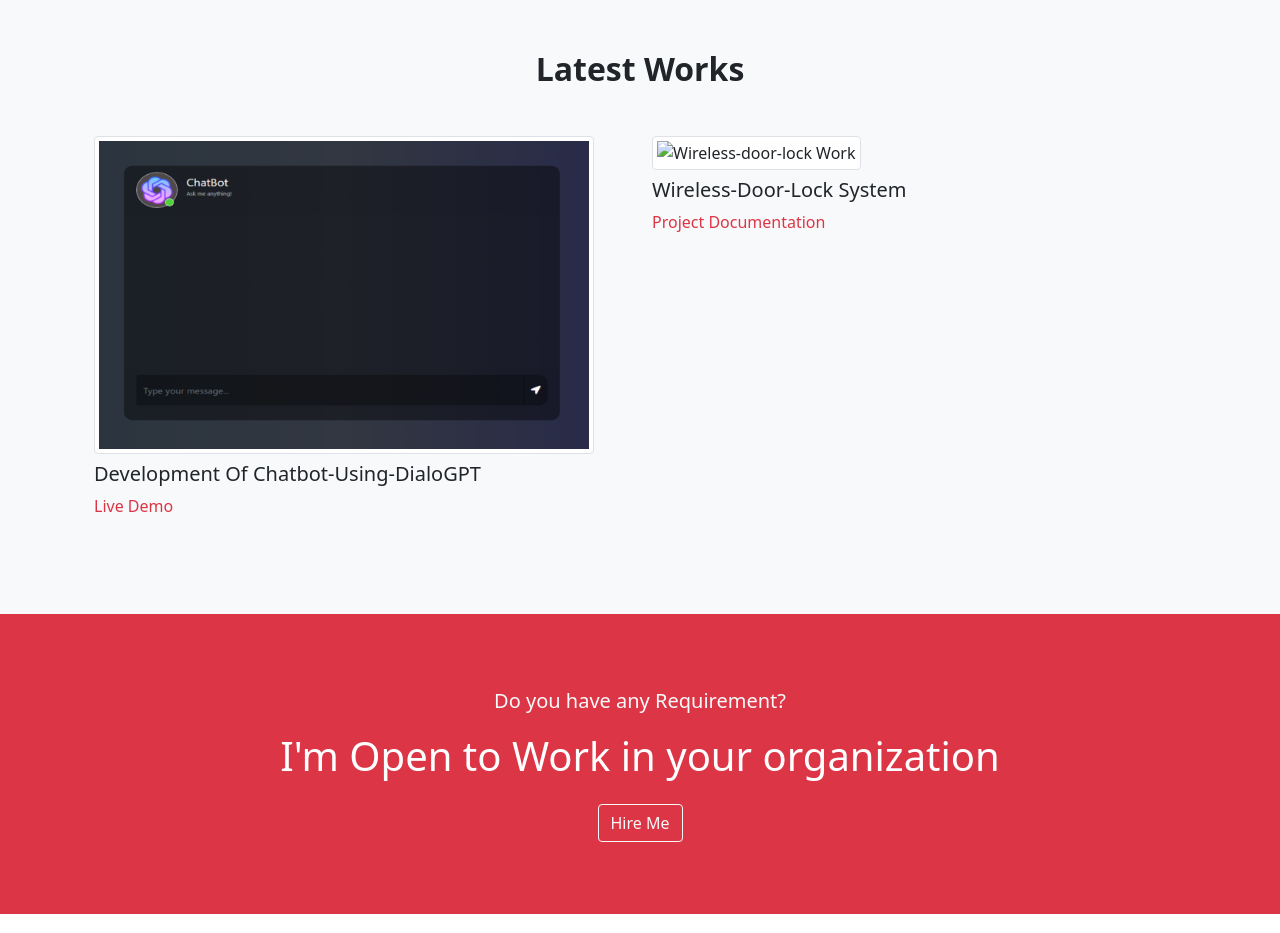
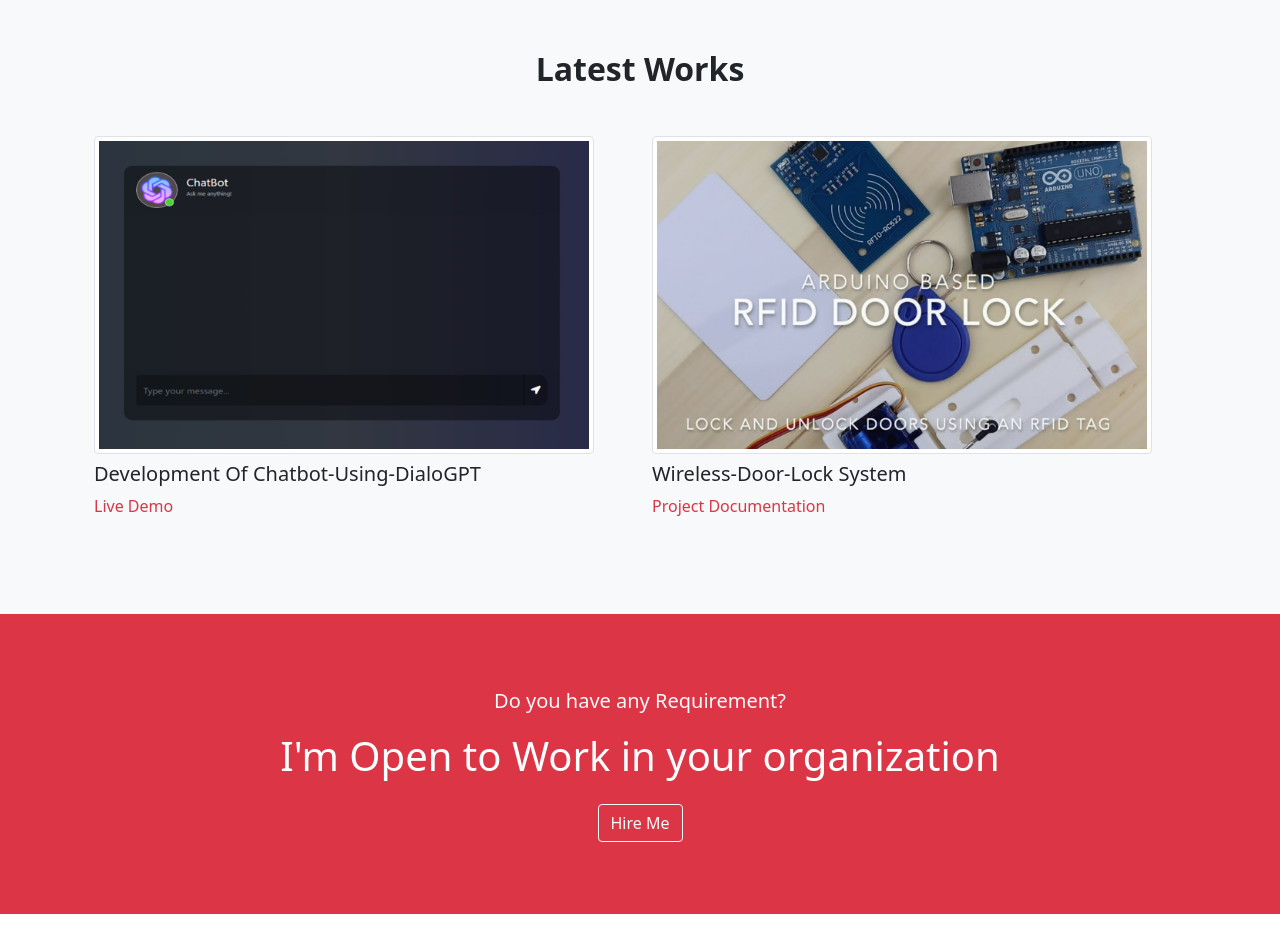
Before and after one commit to NikamHarshal5056/Personal-Website, a plain HTML site: page index.html in a window 1280 px wide. Shown: the part 2020-2953 px from the top of the page. Drawn offline with Linux system fonts and the light colour scheme; files whose address does not match are found by name.

Commit message:
Update index.html

```diff
--- a/index.html
+++ b/index.html
@@ -223,7 +223,7 @@
                     </div>
                     <div class="col-md-6 col-lg-6">
                         <div class="portfolio-item">
-                            <img src="img/Wireless-door-lock.png" class="img-thumbnail" width="500px"
+                            <img src="Wireless-door-lock.png" class="img-thumbnail" width="500px"
                                 alt="Wireless-door-lock Work">
                             <h3 class="text-capitalize fs-5 my-2">Wireless-door-lock System</h3>
                             <p class="mb-4"><a href="https://github.com/NikamHarshal5056/Wireless-Door-Lock/tree/main"
```
